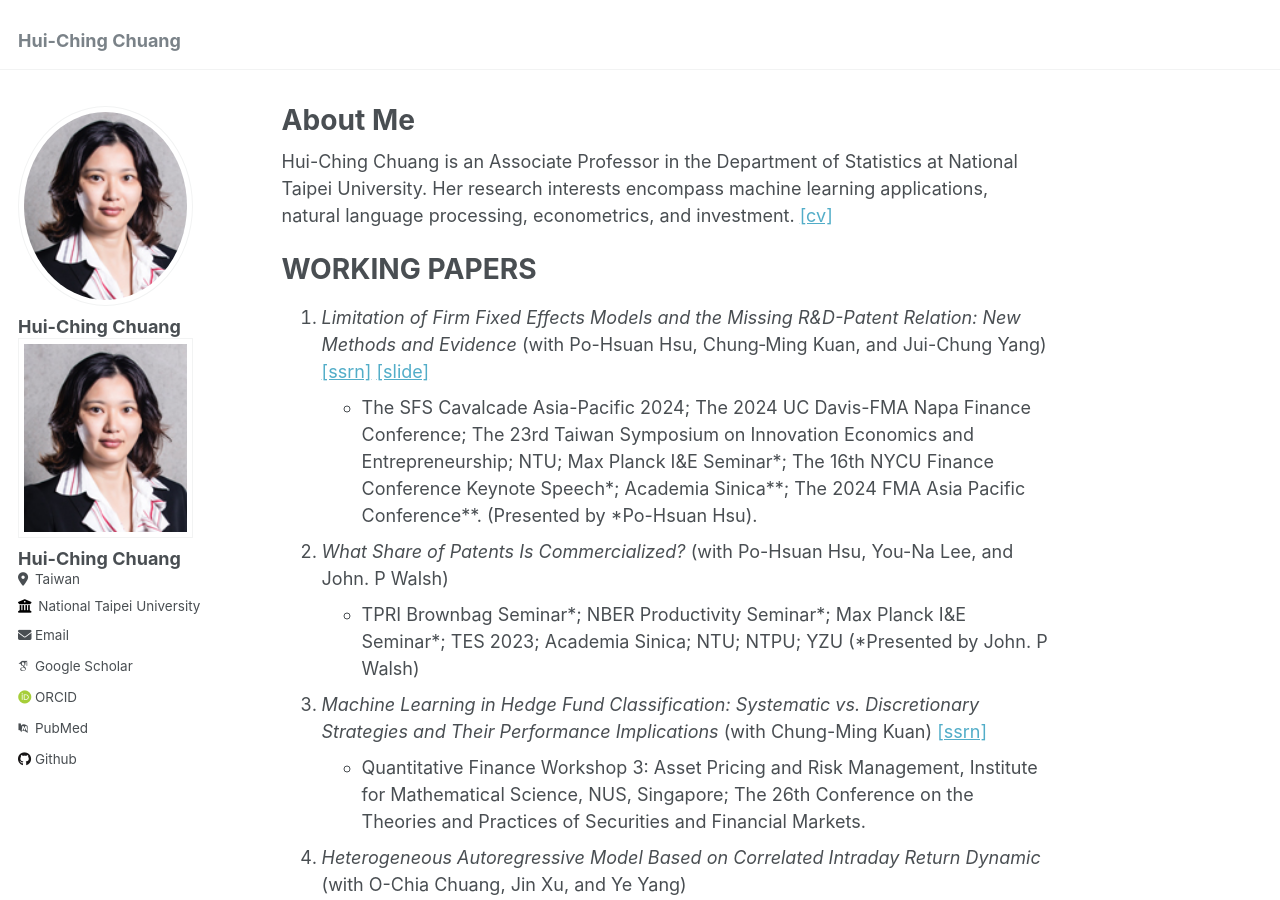
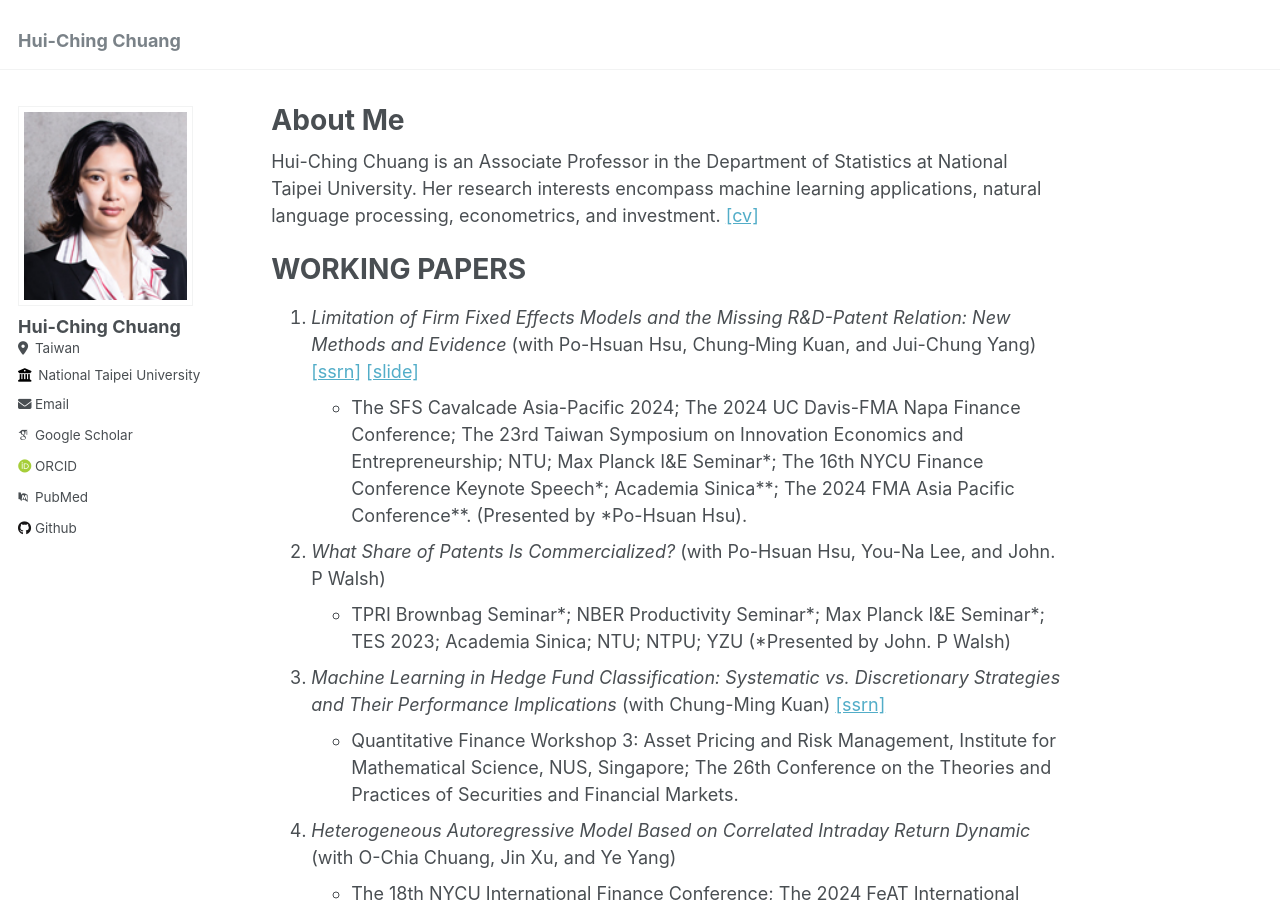
Before and after one commit to hcchuang/hcchuang.github.io, a Jekyll site: the page built from _pages/about.md, in a window 1280 px wide and 900 px high. Built offline with Jekyll 4.4.1, drawn with Linux system fonts in a browser that asks for light colours; some web fonts are replaced.

Commit message:
Update author-profile.html

```diff
--- a/_includes/author-profile.html
+++ b/_includes/author-profile.html
@@ -4,21 +4,6 @@
   {% assign author = site.data.authors[page.author] %}{% else %}{% assign author = site.author %}
 {% endif %}
 
-<div itemscope itemtype="http://schema.org/Person">
-
-  <div class="author__avatar">
-    {% if author.avatar contains "://" %}
-    	<img src="{{ author.avatar }}" alt="{{ author.name }}">
-    {% else %}
-    	<img src="{{ author.avatar | prepend: "/images/" | prepend: base_path }}" class="author__avatar" alt="{{ author.name }}">
-    {% endif %}
-  </div>
-
-  <div class="author__content">
-    <h3 class="author__name">{{ author.name }}</h3>
-    {% if author.pronouns %}<p class="author__pronouns">{{ author.pronouns }}</p>{% endif %}
-    {% if author.bio %}<p class="author__bio">{{ author.bio }}</p>{% endif %}
-  </div>
 
 <div itemscope itemtype="http://schema.org/Person">
   <div class="author__avatar">
```
